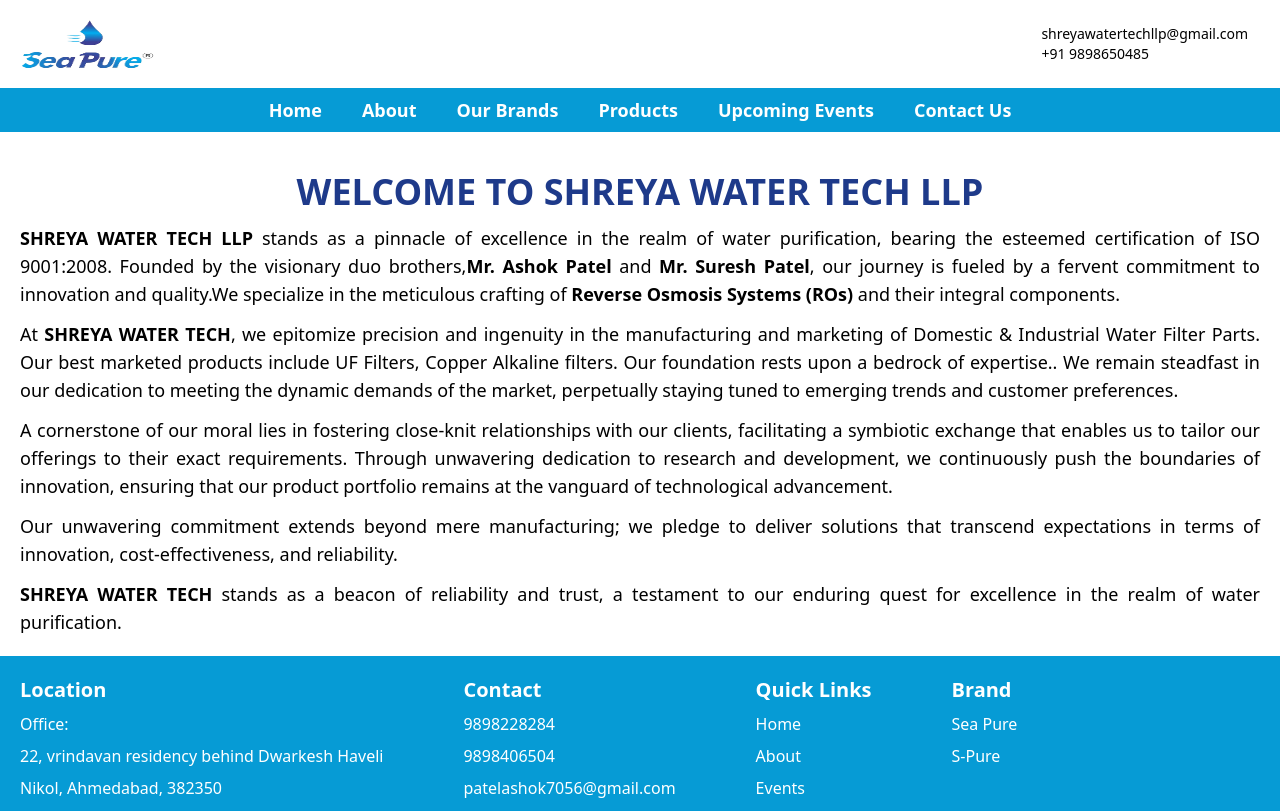
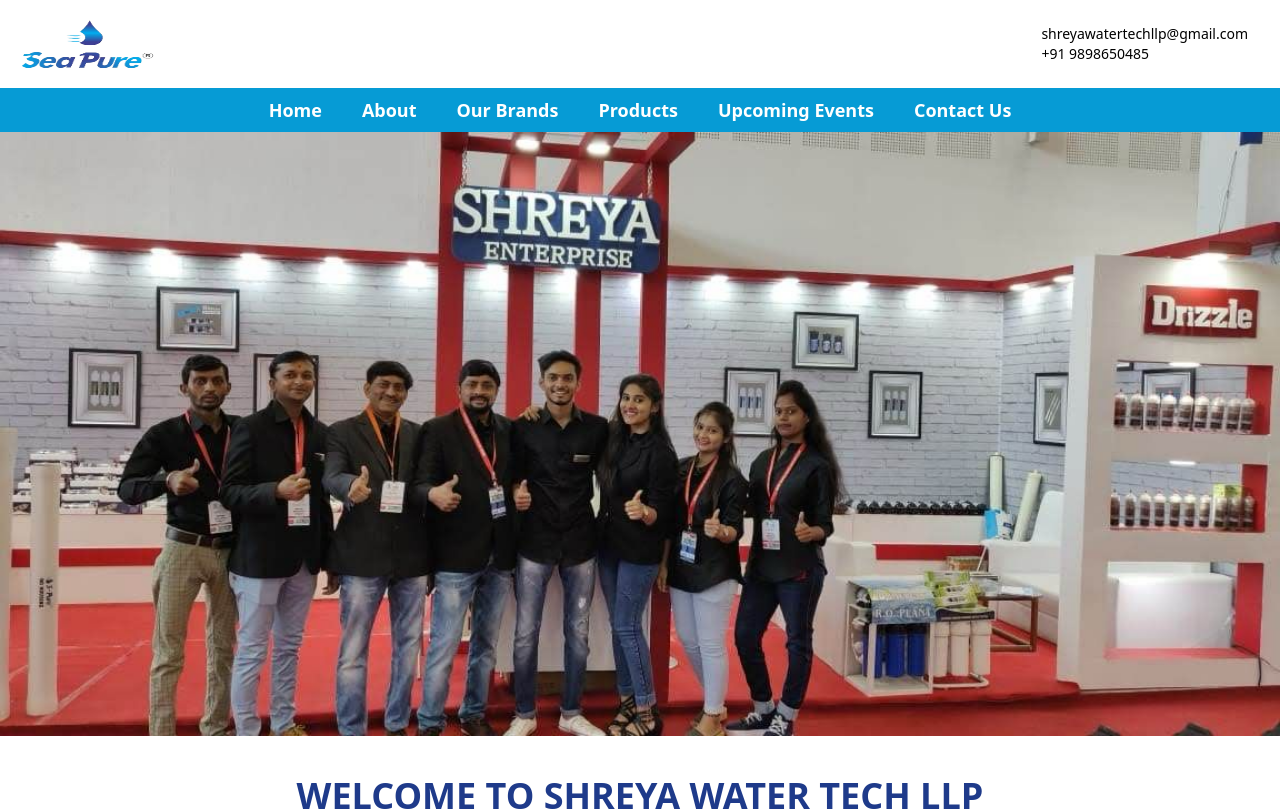
Before and after one commit to PatelShreya04/water-tech-website, a React (Vite) app: page /about in a window 1280 px wide. Shown: the top 811 px of the page. Built offline with nearby package versions, Linux system fonts and the light colour scheme.

Commit message:
Photo update

```diff
--- a/src/components/About.jsx
+++ b/src/components/About.jsx
@@ -1,34 +1,37 @@
 import React from 'react';
 import Header from './Header';
 import Nav from './Nav';
-import Footer from './Footer';2
+import Footer from './Footer';
+import image from '../assets/coverimage.jpg'
 
 const About = () => {
   return (
     <div>
       <Header />
       <Nav />
-
+<img src={image} className='w-full' />
       <div className="container mx-auto mt-5 p-5">
       <p className='font-bold md:text-4xl text-2xl text-blue-900 text-center '>WELCOME TO<b> SHREYA WATER TECH LLP</b></p>
+        <div className=' font-extralight pl-5 pr-5'>
 
-        <p className="text-lg pt-3  text-justify">
+        <p className="text-sm pt-3  text-justify">
         <b>SHREYA WATER TECH LLP </b>stands as a pinnacle of excellence in the realm of water purification, bearing the esteemed certification of ISO 9001:2008. Founded by the visionary duo brothers,<b>Mr. Ashok Patel</b>  and <b>Mr. Suresh Patel</b>, our journey is fueled by a fervent commitment to innovation and quality.We specialize in the meticulous crafting of <b>Reverse Osmosis Systems (ROs)</b> and their integral components.
 
         </p>
-        <p className="text-lg pt-3  text-justify">
+        <p className="text-sm pt-3  text-justify">
 At <b>SHREYA WATER TECH</b>, we epitomize precision and ingenuity in the manufacturing and marketing of Domestic & Industrial Water Filter Parts. Our best marketed products include UF Filters, Copper Alkaline filters.  Our foundation rests upon a bedrock of expertise.. We remain steadfast in our dedication to meeting the dynamic demands of the market, perpetually staying tuned to emerging trends and customer preferences.
         </p>
-        <p className="text-lg pt-3  text-justify">
+        <p className="text-sm pt-3  text-justify">
 A cornerstone of our moral lies in fostering close-knit relationships with our clients, facilitating a symbiotic exchange that enables us to tailor our offerings to their exact requirements. Through unwavering dedication to research and development, we continuously push the boundaries of innovation, ensuring that our product portfolio remains at the vanguard of technological advancement.
 
         </p>
-        <p className="text-lg pt-3  text-justify">
+        <p className="text-sm pt-3  text-justify">
 Our unwavering commitment extends beyond mere manufacturing; we pledge to deliver solutions that transcend expectations in terms of innovation, cost-effectiveness, and reliability.
         </p>
-        <p className="text-lg  pt-3 text-justify">
+        <p className="text-sm  pt-3 text-justify">
 <b>SHREYA WATER TECH</b> stands as a beacon of reliability and trust, a testament to our enduring quest for excellence in the realm of water purification.
         </p>
+        </div>
         {/* Add more content as needed */}
 
         {/* <h3 className="text-2xl font-bold mb-4">Our Team</h3>
--- a/src/components/HeroSection.jsx
+++ b/src/components/HeroSection.jsx
@@ -1,7 +1,7 @@
 import React from 'react';
 
 import { motion} from 'framer-motion';
-import image1 from '../assets/water-tec-image.jpg'
+import image1 from '../assets/coverimage.jpg'
 
 
 const HeroSection = () => {
```
Also changed, not shown: src/assets/coverimage.jpg (added).
